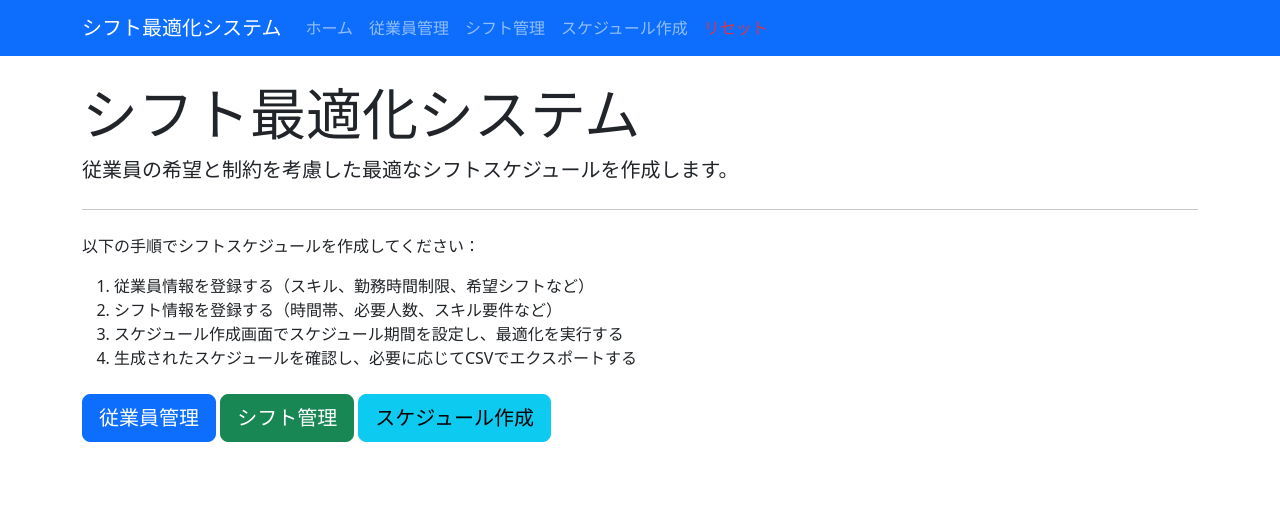
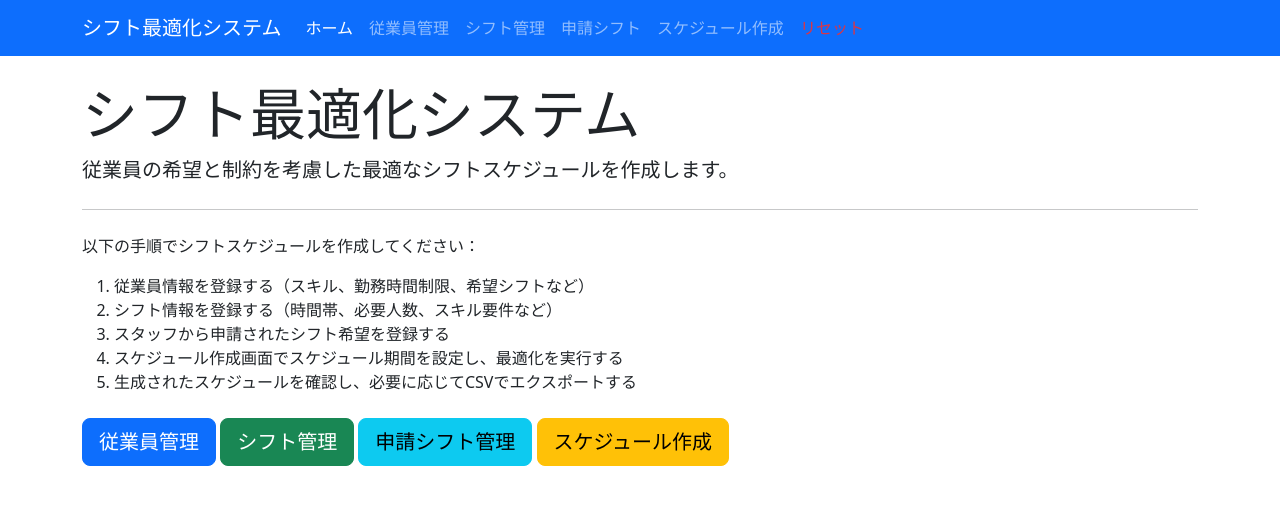
Before and after one commit to d-syoyu/shift_optimization, a Flask app: page / in a window 1280 px wide. Shown: the top 505 px of the page. Run offline with Flask 3, Linux system fonts and the light colour scheme.

Commit message:
Update index.html

```diff
--- a/templates/index.html
+++ b/templates/index.html
@@ -1,4 +1,3 @@
-<!-- templates/index.html -->
 <!DOCTYPE html>
 <html lang="ja">
 <head>
@@ -17,13 +16,16 @@
             <div class="collapse navbar-collapse" id="navbarNav">
                 <ul class="navbar-nav">
                     <li class="nav-item">
-                        <a class="nav-link" href="/">ホーム</a>
+                        <a class="nav-link active" href="/">ホーム</a>
                     </li>
                     <li class="nav-item">
                         <a class="nav-link" href="/employees">従業員管理</a>
                     </li>
                     <li class="nav-item">
                         <a class="nav-link" href="/shifts">シフト管理</a>
+                    </li>
+                    <li class="nav-item">
+                        <a class="nav-link" href="/shift_requests">申請シフト</a>
                     </li>
                     <li class="nav-item">
                         <a class="nav-link" href="/schedule">スケジュール作成</a>
@@ -56,13 +58,15 @@
             <ol>
                 <li>従業員情報を登録する（スキル、勤務時間制限、希望シフトなど）</li>
                 <li>シフト情報を登録する（時間帯、必要人数、スキル要件など）</li>
+                <li>スタッフから申請されたシフト希望を登録する</li>
                 <li>スケジュール作成画面でスケジュール期間を設定し、最適化を実行する</li>
                 <li>生成されたスケジュールを確認し、必要に応じてCSVでエクスポートする</li>
             </ol>
             <div class="mt-4">
                 <a class="btn btn-primary btn-lg" href="/employees" role="button">従業員管理</a>
                 <a class="btn btn-success btn-lg" href="/shifts" role="button">シフト管理</a>
-                <a class="btn btn-info btn-lg" href="/schedule" role="button">スケジュール作成</a>
+                <a class="btn btn-info btn-lg" href="/shift_requests" role="button">申請シフト管理</a>
+                <a class="btn btn-warning btn-lg" href="/schedule" role="button">スケジュール作成</a>
             </div>
         </div>
     </div>
```
